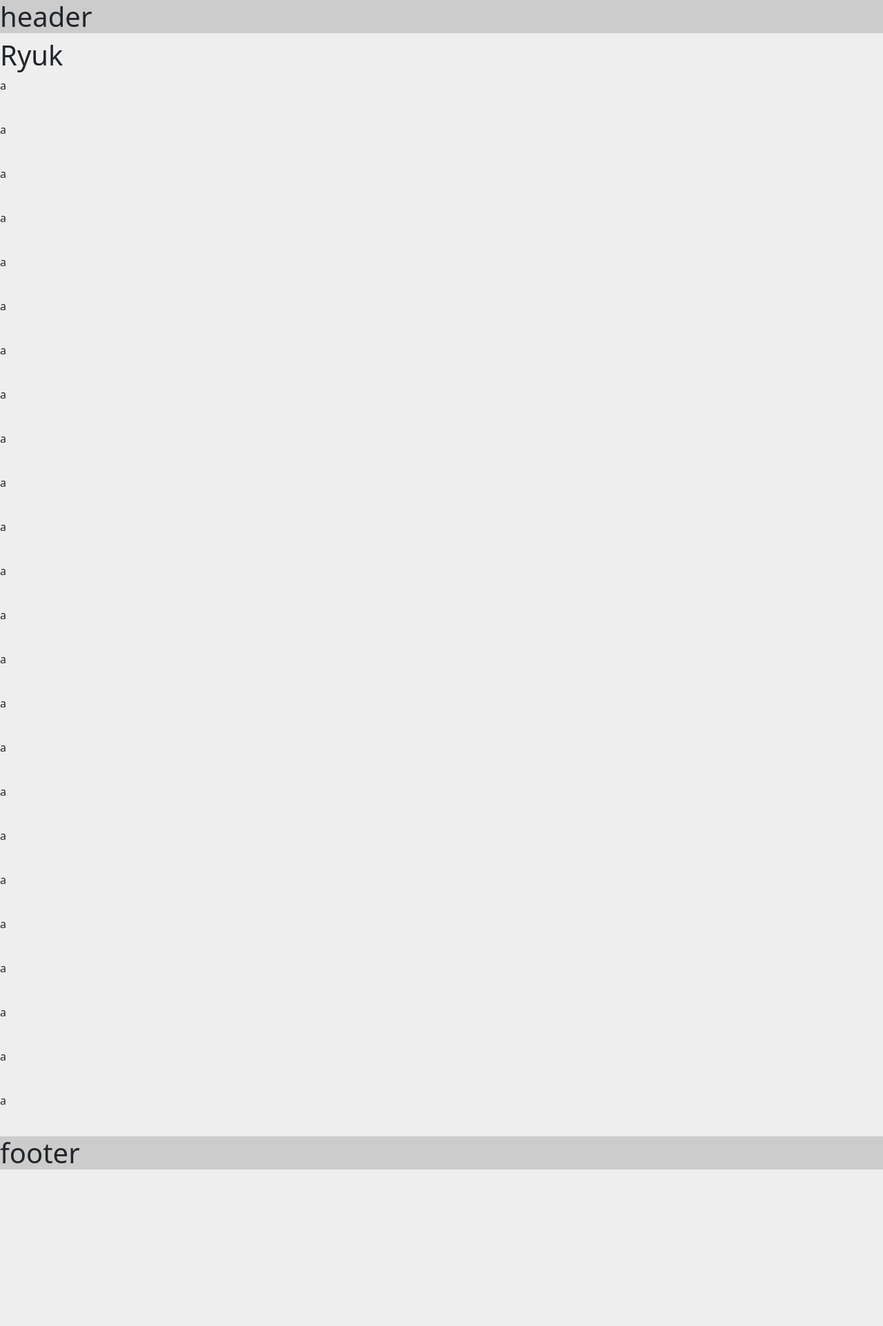
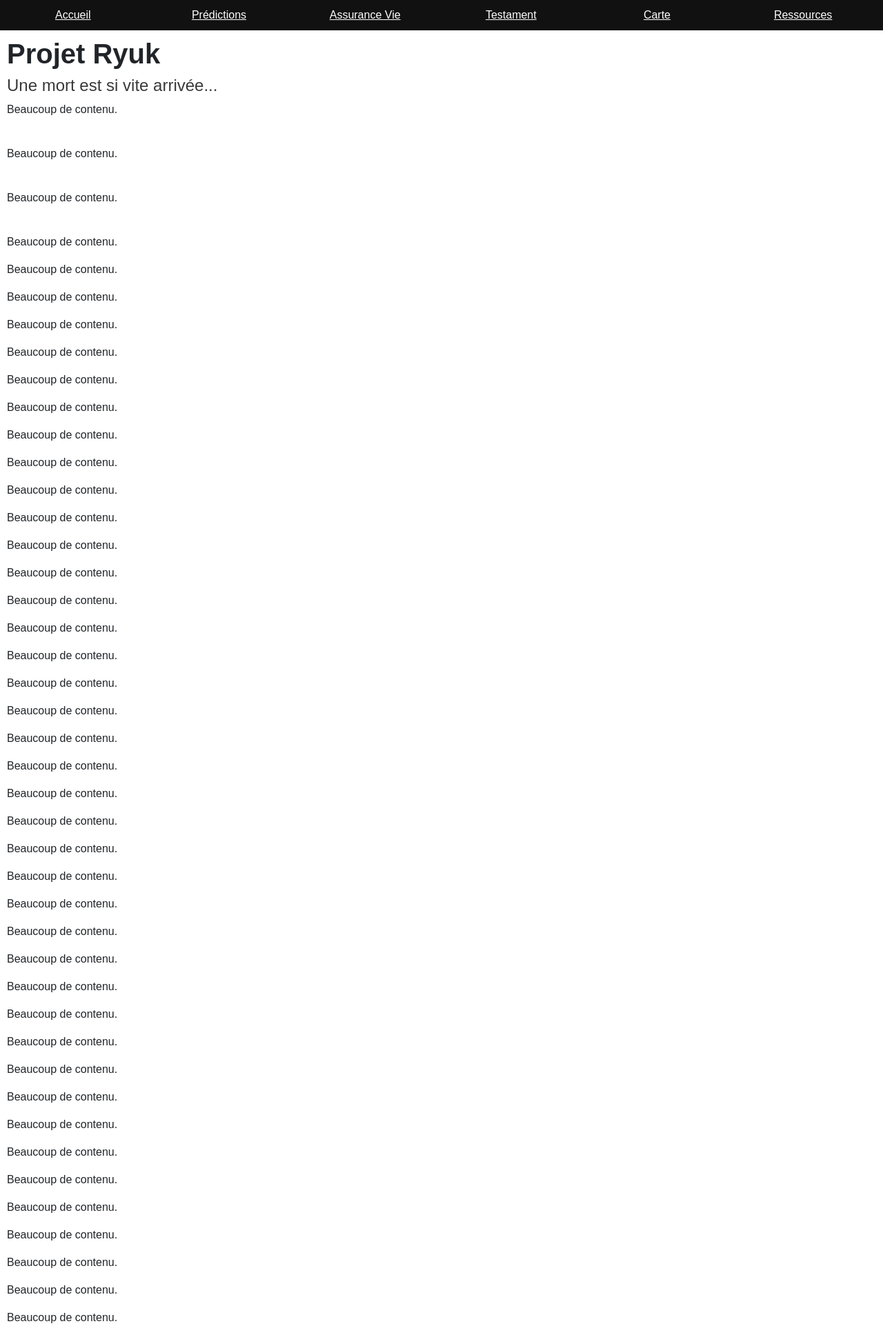
Before and after one commit to RyukPolytech/Ryuk, a Symfony app: template templates/home/index.html.twig in a window 1280 px wide. Shown: the top 1923 px of the page at 69% size. Before the commit the page ends 1696 px from the top, so only its background shows below. Run offline with Twig, Linux system fonts and the light colour scheme; the template is opened without the code that fills it, so the values that code supplies are empty; style sheets or scripts are compiled from the project's sources; some libraries are stand-ins or nearby versions.

Commit message:
update style

```diff
--- a/assets/styles/app.css
+++ b/assets/styles/app.css
@@ -1,12 +1,71 @@
 body {
-    background-color: #eeeeee;
+    background-color: white;
     margin: 0px;
+    min-height: 100vh;
+    padding: 0px;
+    display: flex;
+    flex-direction: column;
+    font-family: 'OctoSquares', Arial, Helvetica, sans-serif;
 }
 
-.footer, .header {
-    background-color: #cccccc;
+h1 {
+    font-weight: bold;
+}
+
+h2{
+    color: rgb(57, 57, 57);
+    font-size: 1.5em;
+}
+
+.nav {
+    display:table;
+    width: 100%;
+  }
+
+.nav > a{
+    width: 15%;
+    display:table-cell;
+    text-align:center;
+    color: white;
+    border-radius: 25px;
+  }
+
+.nav > a:hover {
+    background-color: rgb(57, 57, 57);
+  }
+
+.content {
+    padding: 10px;
+}
+
+article {
+    margin: 10px;
+    padding: 10px;
+    background-color: rgb(57, 57, 57);
+    color: white;
+}
+
+footer, header {
+    background-color: rgb(17, 17, 17);
+    color: white;
+    padding: 10px;
+    width: 100%;
 }
 
 footer {
-    bottom: 0px;
+    display: grid;
+    grid-template: auto / 1fr 8fr 1fr;
+    text-align: center;
+    align-items: center;
+    padding: 0.4em;
+    margin-top: 2em;
+    font-size: 12px;
 }
+
+a {
+    color: rgb(57, 57, 57);
+}
+
+a:hover {
+    color: rgb(159, 159, 159);
+}
--- a/templates/base.html.twig
+++ b/templates/base.html.twig
@@ -14,14 +14,17 @@
         {% endblock %}
     </head>
     <body>
-        <div class="header sticky-top">
+        <header class="nav sticky-top">
             {% include "static/header.twig" %}
+        </header>
+
+        <div class="content">
+        <h1>Projet Ryuk</h1>
+            {% block content %}{% endblock %}
         </div>
-        <div class="body">
-            {% block body %}{% endblock %}
-        </div>
-        <div class="footer">
+
+        <footer>
             {% include "static/footer.twig" %}
-        </div>
+        </footer>
     </body>
 </html>
--- a/templates/home/index.html.twig
+++ b/templates/home/index.html.twig
@@ -2,30 +2,13 @@
 
 {% block title %}Ryuk - Home{% endblock %}
 
-{% block body %}
-<h1>Ryuk</h1>
-<p>a</p> <br/>
-<p>a</p> <br/>
-<p>a</p> <br/>
-<p>a</p> <br/>
-<p>a</p> <br/>
-<p>a</p> <br/>
-<p>a</p> <br/>
-<p>a</p> <br/>
-<p>a</p> <br/>
-<p>a</p> <br/>
-<p>a</p> <br/>
-<p>a</p> <br/>
-<p>a</p> <br/>
-<p>a</p> <br/>
-<p>a</p> <br/>
-<p>a</p> <br/>
-<p>a</p> <br/>
-<p>a</p> <br/>
-<p>a</p> <br/>
-<p>a</p> <br/>
-<p>a</p> <br/>
-<p>a</p> <br/>
-<p>a</p> <br/>
-<p>a</p> <br/>
+{% block content %}
+<h2>Une mort est si vite arrivée...</h2>
+<p>Beaucoup de contenu.</p> <br>
+<p>Beaucoup de contenu.</p> <br>
+<p>Beaucoup de contenu.</p> <br>
+{% for i in 1..100 %}
+    <p>Beaucoup de contenu.</p>
+{% endfor %}
+
 {% endblock %}
--- a/templates/static/footer.twig
+++ b/templates/static/footer.twig
@@ -1,3 +1,3 @@
 {% block footer %}
-    <h1>footer</h1>
+    <p>footer</p>
 {% endblock %}
--- a/templates/static/header.twig
+++ b/templates/static/header.twig
@@ -1,3 +1,8 @@
-{% block footer %}
-    <h1>header</h1>
+{% block header %}
+    <a href = "">Accueil</a>
+    <a href = "">Prédictions</a>
+    <a href = "">Assurance Vie</a>
+    <a href = "">Testament</a>
+    <a href = "">Carte</a>
+    <a href = "">Ressources</a>
 {% endblock %}
```
